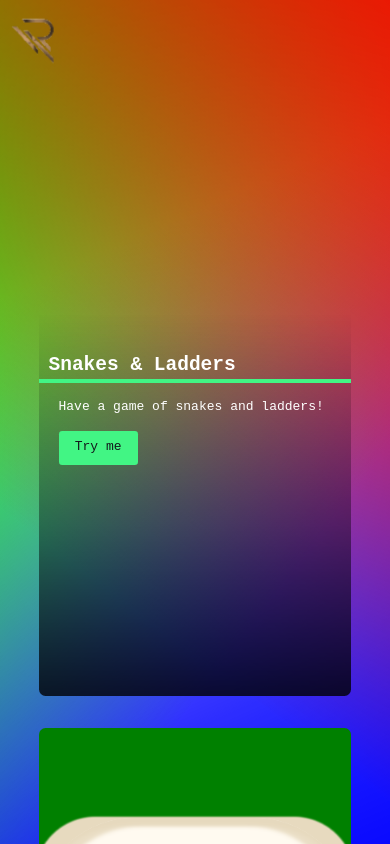
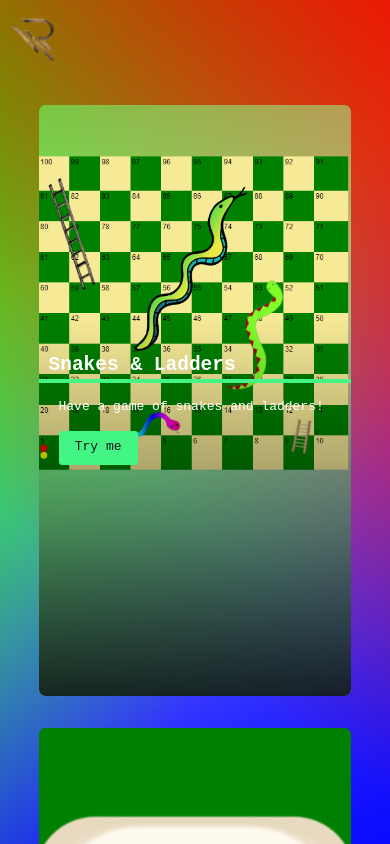
Before and after one commit to Revtrov/webPortfolio, a plain HTML site: page portfolio/index.html in a window 390 px wide. Drawn offline with Linux system fonts and the light colour scheme.

Commit message:
fixed images for real this time

```diff
--- a/portfolio/style.css
+++ b/portfolio/style.css
@@ -395,7 +395,7 @@ transition-delay: .01ms!important
         overflow: hidden;
     }
     #front-left {
-        background: url(snakesAndLadders/snakes\ and\ ladders.png)center top;
+        background: url(snakesAndLadders/snakesAndLadders.png)center top;
         background-size: cover
     }
     #front-right {
```
